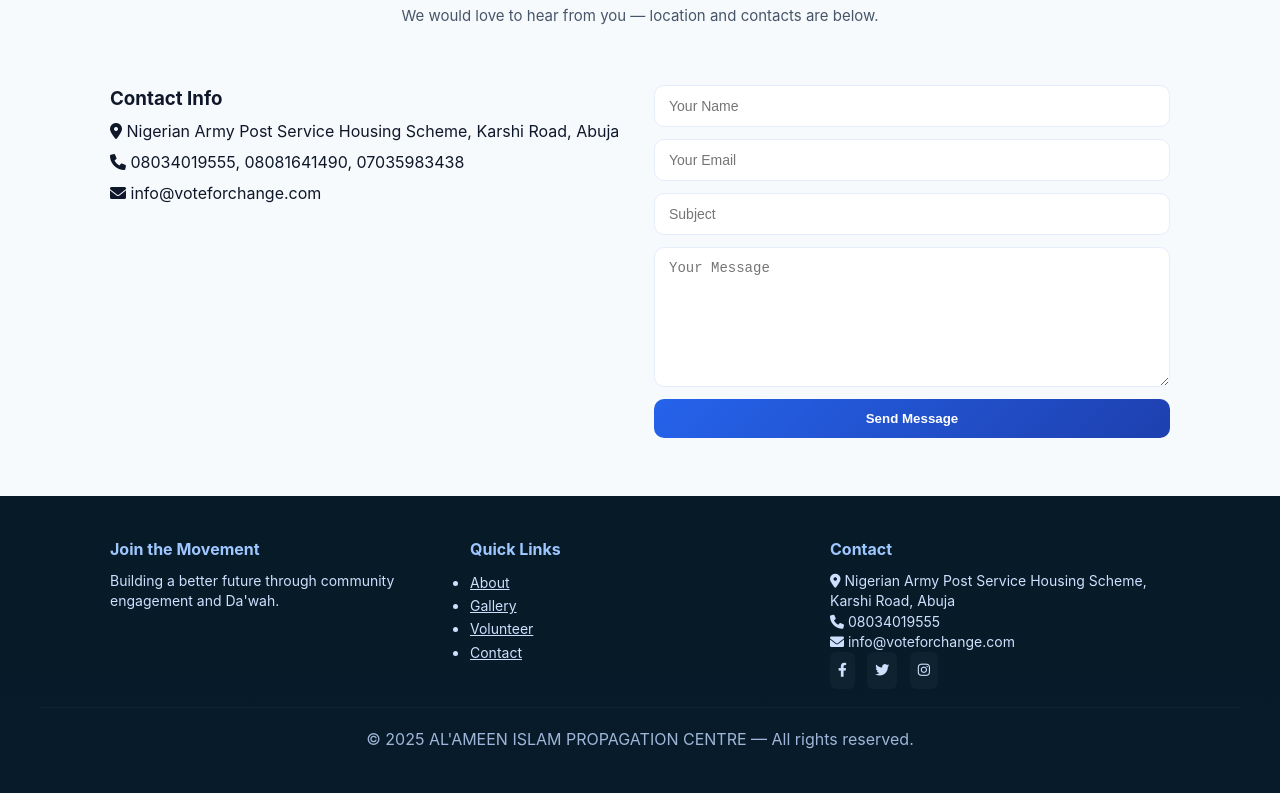
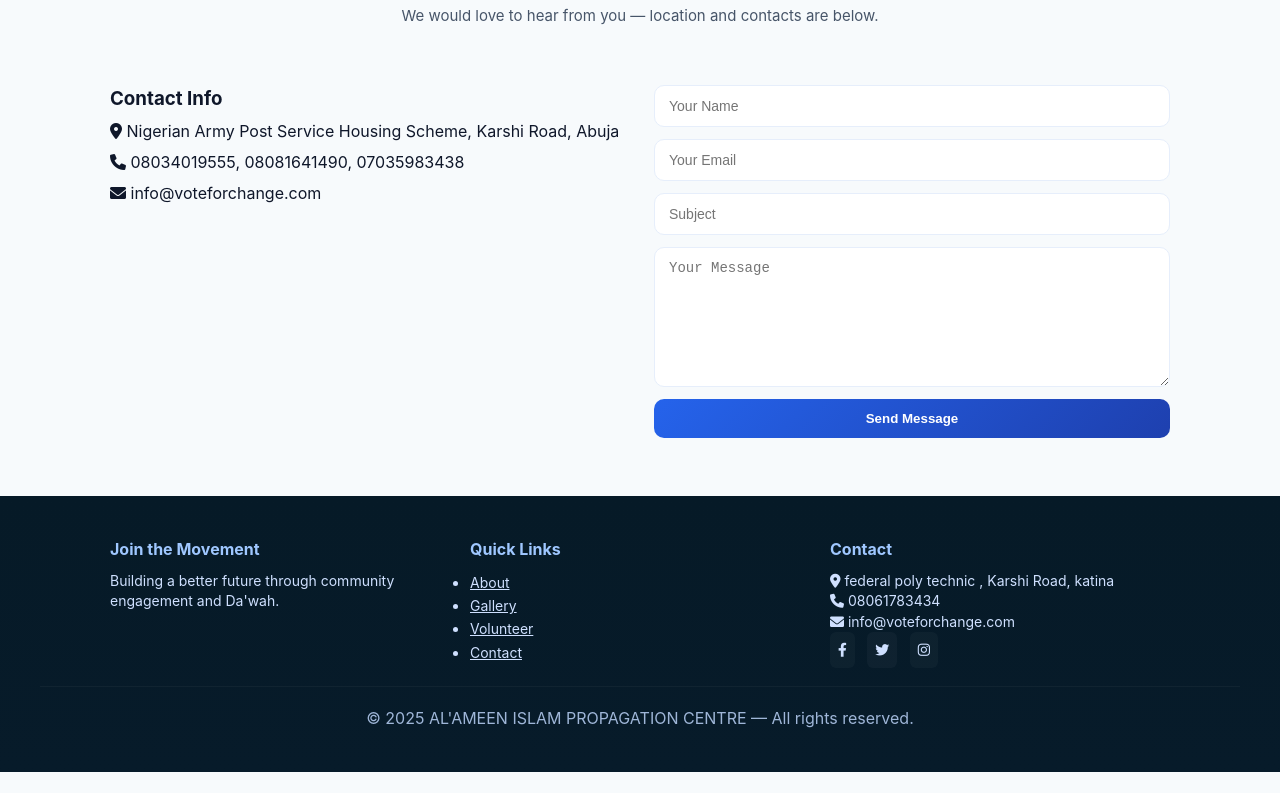
Before and after one commit to abdoul725/islamic-dawa-wa-communtiy, a plain HTML site: page index.html in a window 1280 px wide. Shown: the part 3218-4011 px from the top of the page. After the commit the page ends 3990 px from the top, so only its background shows below. Drawn offline with Linux system fonts and the light colour scheme.

Commit message:
Updated footer  and fixed HTML typos

```diff
--- a/index.html
+++ b/index.html
@@ -235,11 +235,11 @@
 
       <div class="col">
         <h4>Contact</h4>
-        <p><i class="fas fa-map-marker-alt"></i> Nigerian Army Post Service Housing Scheme, Karshi Road, Abuja</p>
-        <p><i class="fas fa-phone"></i> 08034019555</p>
+        <p><i class="fas fa-map-marker-alt"></i> federal poly technic , Karshi Road, katina</p>
+        <p><i class="fas fa-phone"></i> 08061783434</p>
         <p><i class="fas fa-envelope"></i> info@voteforchange.com</p>
         <div class="socials">
-          <a href="#" aria-label="Facebook"><i class="fab fa-facebook-f"></i></a>
+          <a href="#"abdul shehu="Facebook"><i class="fab fa-facebook-f"></i></a>
           <a href="#" aria-label="Twitter"><i class="fab fa-twitter"></i></a>
           <a href="#" aria-label="Instagram"><i class="fab fa-instagram"></i></a>
         </div>
```
